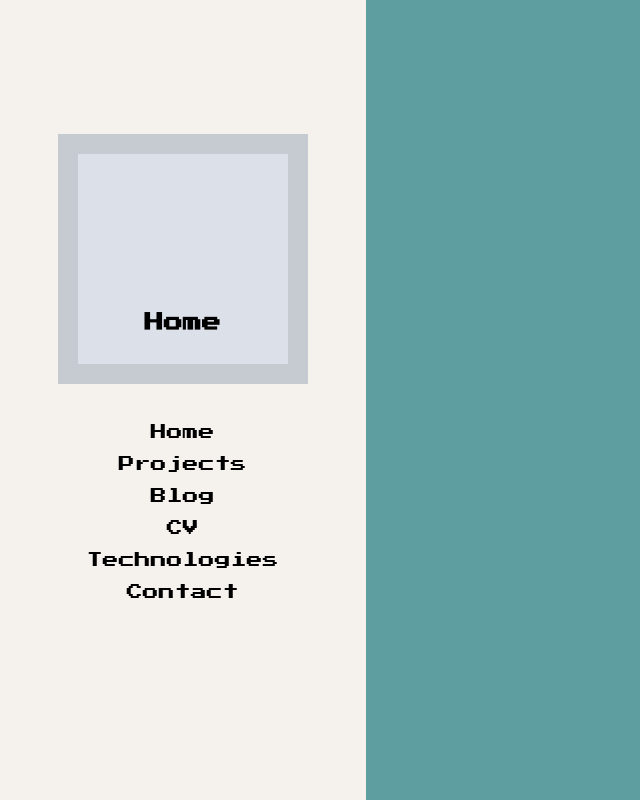
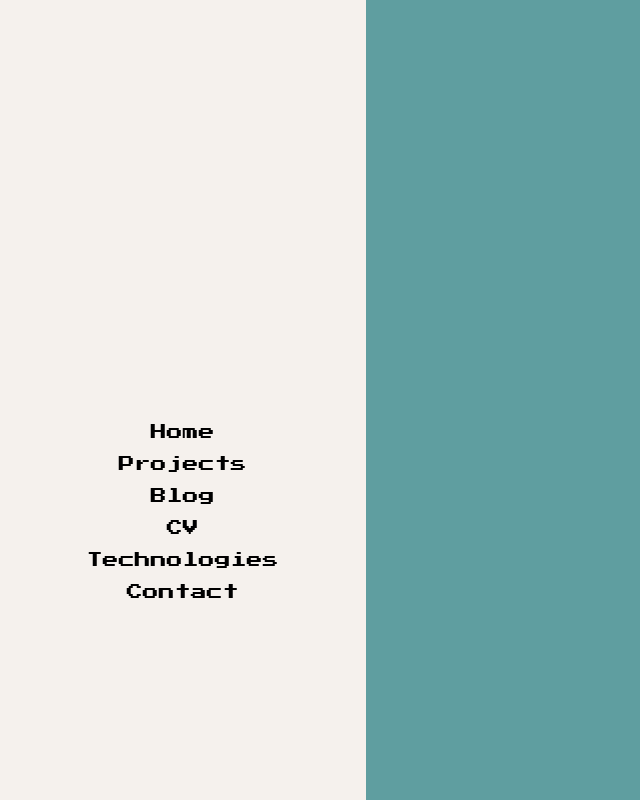
Before and after one commit to vinicius-el-khalili/azalea-two, a Next.js app: page / in a window 1280 px wide. Shown: the whole page, without its empty margins (0-640 px from the left). Built offline with nearby package versions, Linux system fonts and the light colour scheme.

Commit message:
@Cube: invisible home

```diff
--- a/components/cube/cube.js
+++ b/components/cube/cube.js
@@ -21,12 +21,24 @@ const Cube = () => {
 
     <div className={style.scene}>
         <div className={`${style.cube} ${tagMap[context.state.side]}`}>
-            <div className={`${style.cube__face} ${style.cube__face__front}`}   > Home </div>
-            <div className={`${style.cube__face} ${style.cube__face__back}`}    > Projects              </div>
-            <div className={`${style.cube__face} ${style.cube__face__right}`}   > Blog              </div>
-            <div className={`${style.cube__face} ${style.cube__face__left}`}    > CV              </div>
-            <div className={`${style.cube__face} ${style.cube__face__top}`}     > Technologies              </div>
-            <div className={`${style.cube__face} ${style.cube__face__bottom}`}  > Contact              </div>
+            <div className={`${style.cube__face} ${style.cube__face__front}`}>
+
+            </div>
+            <div className={`${style.cube__face} ${style.cube__face__back}`}>
+                Projects
+            </div>
+            <div className={`${style.cube__face} ${style.cube__face__right}`}>
+                Blog
+            </div>
+            <div className={`${style.cube__face} ${style.cube__face__left}`}>
+                CV
+            </div>
+            <div className={`${style.cube__face} ${style.cube__face__top}`}>
+                Technologies
+            </div>
+            <div className={`${style.cube__face} ${style.cube__face__bottom}`}>
+                Contact
+            </div>
         </div>
     </div>
 
--- a/components/cube/cube.module.scss
+++ b/components/cube/cube.module.scss
@@ -40,9 +40,9 @@ $size: 250px;
 .cube__face__top    { transform: rotateX( 90deg) translateZ($size/2); }
 .cube__face__bottom { transform: rotateX(-90deg) translateZ($size/2); }
 
-.cube__show__front  { transform: translateZ(-$size/2) rotateY(   0deg); .cube__face{ background-color: #DCE1E9; color:black;opacity: 1; transition: 1.2s; }}
-.cube__show__right  { transform: translateZ(-$size/2) rotateY( -90deg); .cube__face{ background-color: #F5853F; color:black;opacity: 1; transition: 1.2s; }}
-.cube__show__back   { transform: translateZ(-$size/2) rotateY(-180deg); .cube__face{ background-color: #17C3B2; color:black;opacity: 1; transition: 1.2s; }}
-.cube__show__left   { transform: translateZ(-$size/2) rotateY(  90deg); .cube__face{ background-color: #5F00BA; color:white;opacity: 1; transition: 1.2s; }}
-.cube__show__top    { transform: translateZ(-$size/2) rotateX( -90deg); .cube__face{ background-color: #BA274A; color:white;opacity: 1; transition: 1.2s; }}
-.cube__show__bottom { transform: translateZ(-$size/2) rotateX(  90deg); .cube__face{ background-color: #275DAD; color:white;opacity: 1; transition: 1.2s; }}
+.cube__show__front  { transform: translateZ(-$size/2) rotateY(   0deg); .cube__face{ background-color: #F5F1ED; color:#F5F1ED;opacity: 1; transition: .5s; border-width: 0px; }}
+.cube__show__right  { transform: translateZ(-$size/2) rotateY( -90deg); .cube__face{ background-color: #F5853F; color:black;opacity: 1; transition: .8s; }}
+.cube__show__back   { transform: translateZ(-$size/2) rotateY(-180deg); .cube__face{ background-color: #17C3B2; color:black;opacity: 1; transition: .8s; }}
+.cube__show__left   { transform: translateZ(-$size/2) rotateY(  90deg); .cube__face{ background-color: #5F00BA; color:white;opacity: 1; transition: .8s; }}
+.cube__show__top    { transform: translateZ(-$size/2) rotateX( -90deg); .cube__face{ background-color: #BA274A; color:white;opacity: 1; transition: .8s; }}
+.cube__show__bottom { transform: translateZ(-$size/2) rotateX(  90deg); .cube__face{ background-color: #275DAD; color:white;opacity: 1; transition: .8s; }}
```
